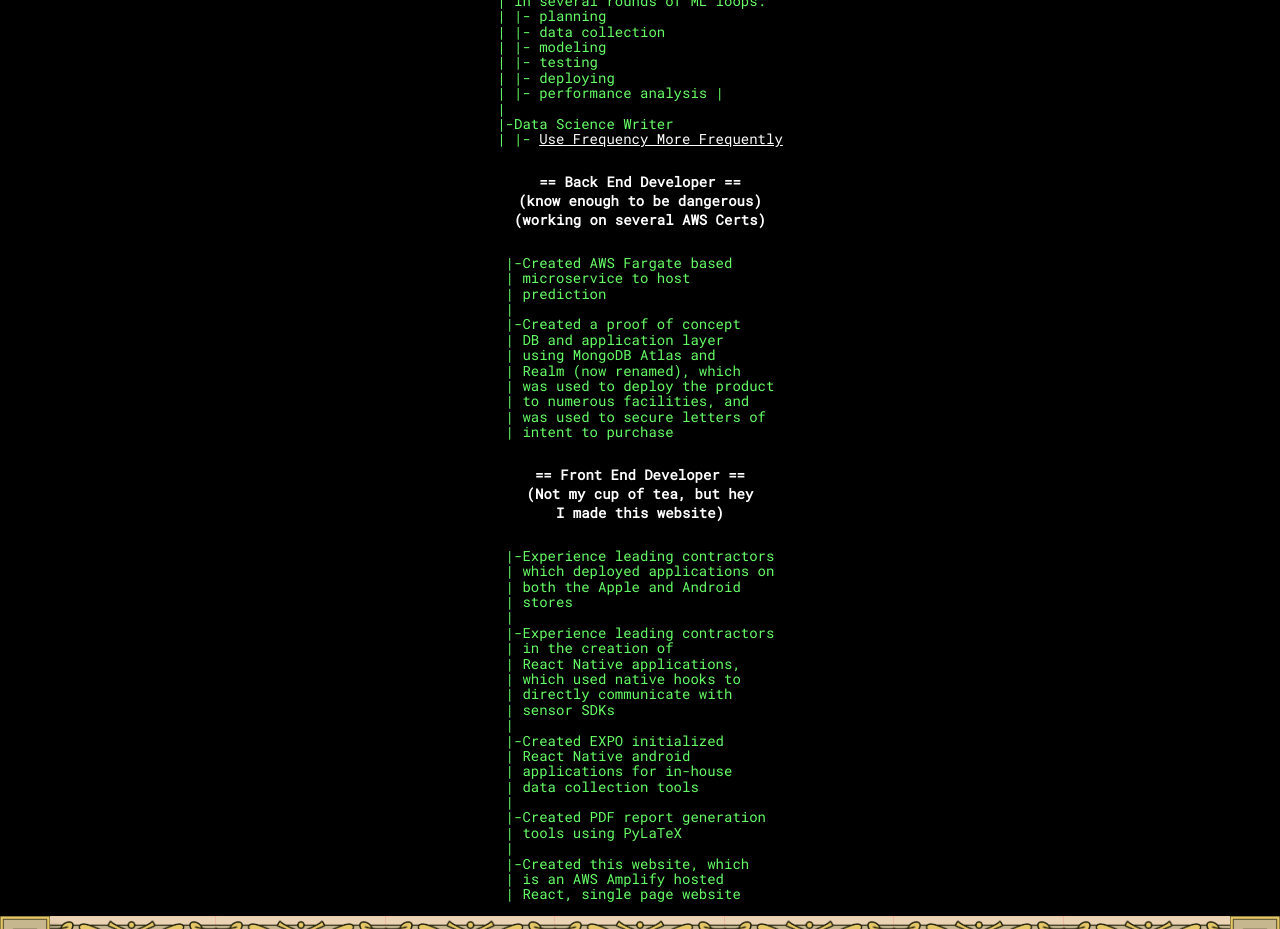
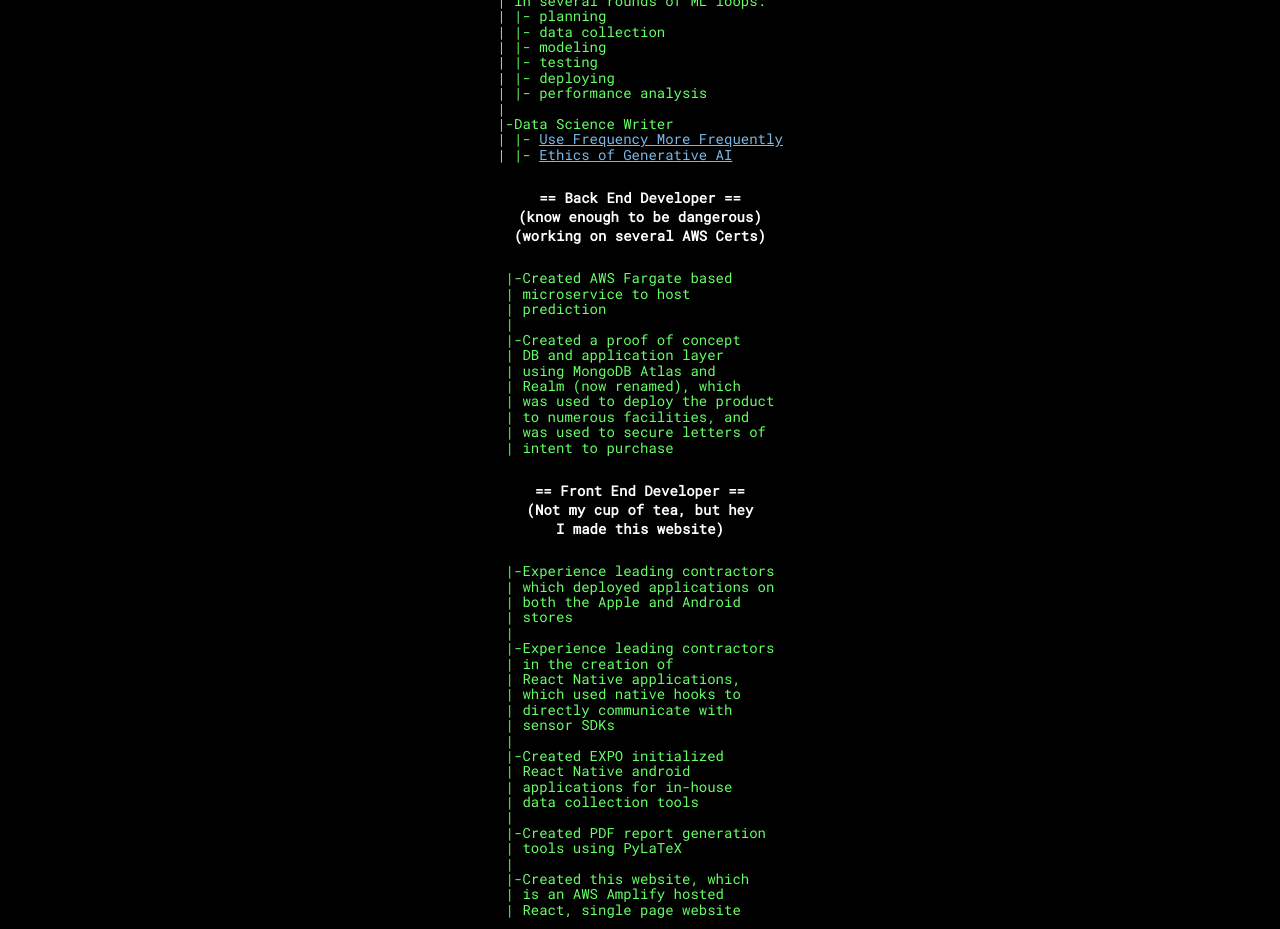
Before and after one commit to DanielWarfield1/danielwarfield.dev, a React (Create React App) app: page / in a window 1280 px wide. Shown: the part 5700-6629 px from the top of the page. Built offline with nearby package versions, Linux system fonts and the light colour scheme.

Commit message:
Update ProfileDev.js

```diff
--- a/src/Components/ProfileDev.js
+++ b/src/Components/ProfileDev.js
@@ -322,15 +322,23 @@ export default function ProfileDev() {
                 <br />
                 | |- testing
                 <br />| |- deploying
-                <br />| |- performance analysis |<br />
+                <br />| |- performance analysis
+                <br />
                 |<br />
                 |-Data Science Writer
                 <br />| |-{" "}
                 <a
                   href="https://medium.com/@danielwarfield1/use-frequency-more-frequently-14715714de38"
-                  style={{ color: "white" }}
+                  style={{ color: "#7CB9E8" }}
                 >
                   Use Frequency More Frequently
+                </a>
+                <br />| |-{" "}
+                <a
+                  href="https://medium.com/@danielwarfield1/whos-job-is-it-anyway-why-generative-ai-is-dumb-and-unethical-ec19bd6d6e2e"
+                  style={{ color: "#7CB9E8" }}
+                >
+                  Ethics of Generative AI
                 </a>
                 <br />
               </p>
```
